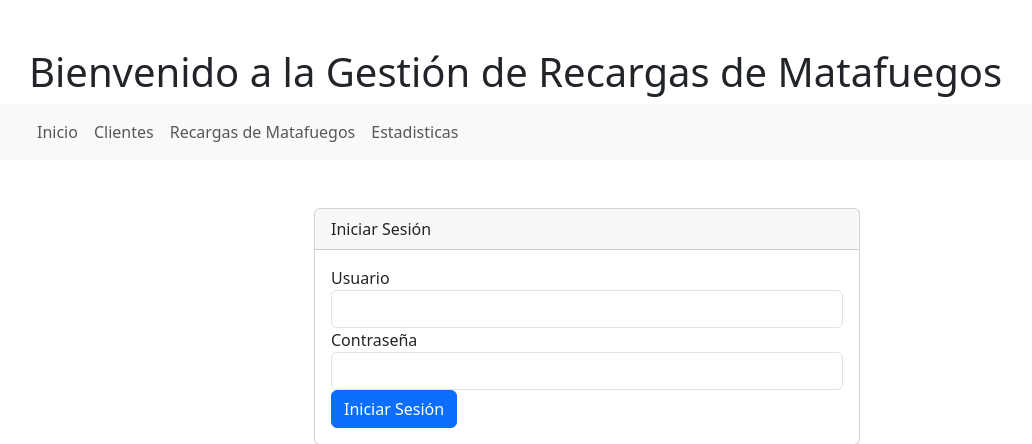
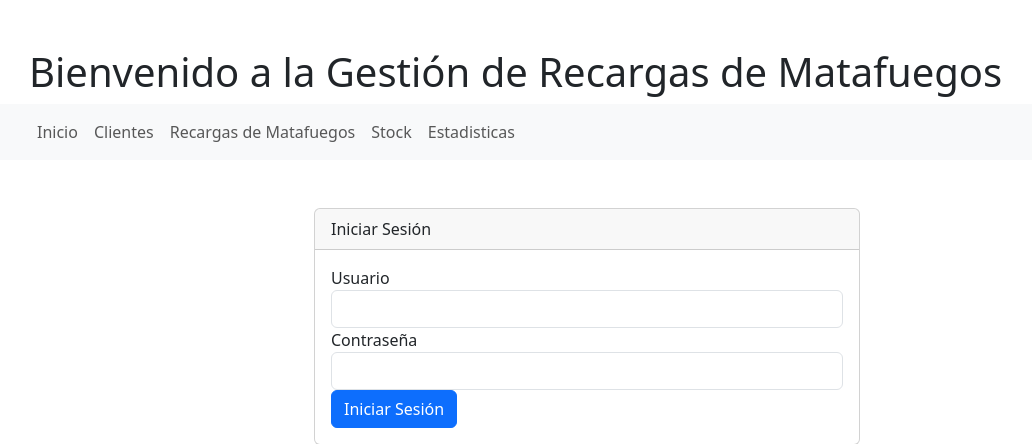
Before and after one commit to Meinherz51291/Django-23655-Grupo11, a Django app: page / in a window 1280 px wide. Shown: the top 444 px of the page, without its empty margins (53-1085 px from the left). Run offline with Django 4.2, Linux system fonts and the light colour scheme.

Commit message:
Modificaciones varias

```diff
--- a/matafuegos/core/templates/core/base.html
+++ b/matafuegos/core/templates/core/base.html
@@ -36,6 +36,9 @@
                         <a class="nav-link" href="{% url 'matafuegos'%}">Recargas de Matafuegos</a>
                     </li>
                     <li class="nav-item">
+                        <a class="nav-link" href="{% url 'stock'%}">Stock</a>
+                    </li>
+                    <li class="nav-item">
                         <a class="nav-link" href="{% url 'estadisticas'%}">Estadisticas</a>
                     </li>
                 </ul>
--- /dev/null
+++ b/matafuegos/core/templates/core/stock.html
@@ -0,0 +1,5 @@
+{% extends "core/base.html" %}
+{% block section_title %} Cantidad de matafuegos {% endblock %}
+{% block content %}
+
+{% endblock %}
--- a/matafuegos/core/urls.py
+++ b/matafuegos/core/urls.py
@@ -6,6 +6,7 @@ urlpatterns = [
     path('', views.index , name='index'),
     path('matafuegos/', views.matafuegos, name='matafuegos'),
     path('estadisticas/', views.estadisticas, name='estadisticas'),
+    path('stock/', views.stock, name='stock'),
     path('clientes/', views.clientes_listado , name='clientes'),
     path('clientes/detalle/<str:id_cliente>', views.clientes_detalle , name='clientes_detalle'),
     path('matafuegos/', views.matafuegos, name='matafuegos'),
--- a/matafuegos/core/views.py
+++ b/matafuegos/core/views.py
@@ -10,6 +10,9 @@ def matafuegos(request):
 
 def estadisticas(request):
     return render(request, 'core/estadisticas.html')
+
+def stock (request):
+    return render(request, 'core/stock.html')
 
 
 def clientes_listado(request):
```
